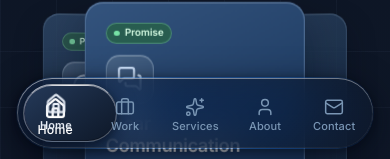
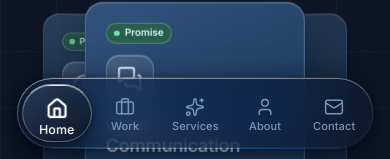
Before and after one commit to Bharat0264/MyWork, a Next.js app: page / in a window 390 px wide. Shown: the part 685-844 px from the top of the page. Built offline with nearby package versions, Linux system fonts and the light colour scheme.

Commit message:
Show liquid glass nav only on mobile (<=768px), align lens via getBoundingClientRect, and hide active tab under lens

```diff
--- a/app/globals.css
+++ b/app/globals.css
@@ -1578,8 +1578,11 @@ h1, h2, h3, h4, h5, h6 {
 .liquid-mobile-bar {
   position: fixed;
   bottom: calc(env(safe-area-inset-bottom, 0px) + 10px);
-  left: 16px;
-  right: 16px;
+  left: 0;
+  right: 0;
+  margin-inline: auto;
+  max-width: 480px;
+  width: calc(100% - 32px);
   z-index: 50;
   display: flex;
   align-items: center;
@@ -1609,6 +1612,13 @@ h1, h2, h3, h4, h5, h6 {
   user-select: none;
 }
 
+/* 1. Mobile only: show nav only when viewport width <= 768px */
+@media (min-width: 769px) {
+  .liquid-mobile-bar {
+    display: none !important;
+  }
+}
+
 /* Gradient border overlay */
 .liquid-mobile-bar::before {
   content: "";
@@ -1638,6 +1648,7 @@ h1, h2, h3, h4, h5, h6 {
 .liquid-mobile-lens {
   position: absolute;
   top: 6px;
+  left: 0;
   height: calc(100% - 12px);
   border-radius: 999px;
   pointer-events: auto;
--- a/components/liquid-glass-nav.tsx
+++ b/components/liquid-glass-nav.tsx
@@ -31,7 +31,7 @@ import {
    Adjust these to fine-tune blur strength, lens size, and spring physics.
    ======================================================================== */
 export const BLUR_STRENGTH = 18;      // px — backdrop blur strength on the glass bar (e.g. 12 - 24)
-export const LENS_SIZE = 1.35;        // multiplier — lens width relative to individual tab width (~1.1 - 1.5)
+export const LENS_SIZE = 1.0;         // multiplier — lens width matches active tab width (1.0 = exact)
 export const SPRING_STIFFNESS = 300;  // spring physics stiffness for slide & snap (e.g. 200 - 450)
 
 /* Internal motion constants */
@@ -40,7 +40,7 @@ const MAGNIFICATION = 1.12;           // convex magnification scale factor (1.12
 const DRAG_STRETCH_MAX = 1.2;         // maximum squash/stretch along drag velocity axis
 const HAPTIC_MS = 8;                  // duration in ms for tab-switch haptic tick
 const SCROLL_COMPRESS = 0.96;         // scale factor when user scrolls page
-const LENS_INSET = 6;                 // px — lens boundary inset from bar edges
+const LENS_INSET = 6;                 // px — lens boundary inset from bar top/bottom
 
 export interface TabItem {
   label: string;
@@ -62,6 +62,22 @@ export interface LiquidGlassNavProps {
   onChange?: (index: number) => void;
 }
 
+/* ── 1. useMediaQuery Hook (<= 768px only) ────────────────────────────── */
+function useMediaQuery(query: string): boolean {
+  const [matches, setMatches] = useState(false);
+
+  useEffect(() => {
+    const media = window.matchMedia(query);
+    setMatches(media.matches);
+
+    const listener = (e: MediaQueryListEvent) => setMatches(e.matches);
+    media.addEventListener("change", listener);
+    return () => media.removeEventListener("change", listener);
+  }, [query]);
+
+  return matches;
+}
+
 /* ── Route matching helper ────────────────────────────────────────────── */
 function getActiveFromPath(path: string, items: readonly TabItem[]): number {
   const exact = items.findIndex((t) => t.href === path);
@@ -80,22 +96,28 @@ function triggerHaptic() {
       navigator.vibrate(HAPTIC_MS);
     }
   } catch {
-    /* Ignore on browsers that disallow vibrate without user gesture */
+    /* Ignore on browsers without vibration */
   }
+}
+
+interface Geometry {
+  barWidth: number;
+  barHeight: number;
+  tabLeft: number;
+  tabWidth: number;
 }
 
 /**
  * iOS 26 Liquid Glass Mobile Bottom Navigation Bar
- * Features:
- * - Floating glass pill with 1px gradient border & deep shadow
- * - Draggable magnifying glass lens with refraction & specular rim
- * - Opaque gradient base preventing double-rendering of tabs underneath
- * - Full bar-width clone row with translateX(-lensX) & translateY(-lensTop) for exact alignment
- * - Magnification (scale 1.12) centered on the lens wrapper
- * - Lens position & clone offset driven from the exact same spring value
- * - Inset constraint (6px) keeping the lens fully inside the bar
- * - Page scroll compression (scale 0.96) and blur intensification
- * - Full accessibility: role="tablist", role="tab", aria-selected, arrow navigation, reduced motion
+ * Updates:
+ * 1. Mobile only: unmounts when viewport > 768px via useMediaQuery & CSS query.
+ *    Max-width 480px, centered at bottom with safe-area padding.
+ * 2. JS measurement via getBoundingClientRect() of bar and active tab:
+ *    - Lens width = tab.width, translateX = tab.left - bar.left
+ *    - Clone row width = bar.width, translateX = -(tab.left - bar.left)
+ *    - Recalculates on mount, resize, and tab change
+ *    - Real active tab is hidden (opacity: 0) to eliminate doubling
+ *    - Magnification scale(1.12) applied on centered wrapper inside lens
  */
 export function LiquidGlassNav({
   items = DEFAULT_TABS,
@@ -104,73 +126,78 @@ export function LiquidGlassNav({
 }: LiquidGlassNavProps = {}) {
   const pathname = usePathname();
   const prefersReducedMotion = useReducedMotion();
+  const isMobile = useMediaQuery("(max-width: 768px)");
+  const [mounted, setMounted] = useState(false);
+
   const tabList = items;
   const tabCount = tabList.length;
 
   const routeActiveIndex = getActiveFromPath(pathname, tabList);
   const currentActiveIndex = active !== undefined ? active : routeActiveIndex;
 
-  /* ── DOM & Measurement refs ─────────────────────────────────────────── */
+  /* ── DOM refs ───────────────────────────────────────────────────────── */
   const barRef = useRef<HTMLElement>(null);
   const tabRefs = useRef<(HTMLAnchorElement | null)[]>([]);
   const prevActiveRef = useRef<number>(currentActiveIndex);
 
-  const [tabMeta, setTabMeta] = useState<{ cx: number; w: number }[]>([]);
-  const [barSize, setBarSize] = useState<{ width: number; height: number }>({
-    width: 0,
-    height: 72,
+  /* ── 2. JS Measurement via getBoundingClientRect ────────────────────── */
+  const [geometry, setGeometry] = useState<Geometry>({
+    barWidth: 0,
+    barHeight: 72,
+    tabLeft: 0,
+    tabWidth: 0,
   });
 
   const measure = useCallback(() => {
     if (!barRef.current) return;
     const barRect = barRef.current.getBoundingClientRect();
-    setBarSize({ width: barRect.width, height: barRect.height || 72 });
-    const meta = tabRefs.current.map((el) => {
-      if (!el) return { cx: 0, w: 0 };
-      const r = el.getBoundingClientRect();
-      return {
-        cx: r.left - barRect.left + r.width / 2,
-        w: r.width,
-      };
+    const activeTabEl = tabRefs.current[currentActiveIndex];
+
+    if (!activeTabEl) {
+      setGeometry((prev) => ({
+        ...prev,
+        barWidth: barRect.width,
+        barHeight: barRect.height || 72,
+      }));
+      return;
+    }
+
+    const tabRect = activeTabEl.getBoundingClientRect();
+    setGeometry({
+      barWidth: barRect.width,
+      barHeight: barRect.height || 72,
+      tabLeft: tabRect.left - barRect.left,
+      tabWidth: tabRect.width,
     });
-    setTabMeta(meta);
+  }, [currentActiveIndex]);
+
+  useEffect(() => {
+    setMounted(true);
   }, []);
 
+  // Recalculate on mount, resize, fonts ready, and tab change
   useEffect(() => {
+    if (!mounted || !isMobile) return;
     measure();
     window.addEventListener("resize", measure);
     if (typeof document !== "undefined" && document.fonts) {
       document.fonts.ready.then(measure);
     }
     return () => window.removeEventListener("resize", measure);
-  }, [measure]);
-
-  /* ── Dynamic lens width ─────────────────────────────────────────────── */
-  const avgTabW = tabMeta.length > 0
-    ? tabMeta.reduce((sum, t) => sum + t.w, 0) / tabMeta.length
-    : 64;
-  const baseLensW = Math.max(54, avgTabW * LENS_SIZE);
-
-  /* ── Helper to calculate lens left edge position clamped within 6px inset ─ */
-  const calcTargetLeft = useCallback(
-    (tabIndex: number) => {
-      const cx = tabMeta[tabIndex]?.cx ?? (barSize.width > 0 ? barSize.width / 2 : 50);
-      const minLeft = LENS_INSET;
-      const maxLeft = Math.max(LENS_INSET, barSize.width - baseLensW - LENS_INSET);
-      return Math.max(minLeft, Math.min(maxLeft, cx - baseLensW / 2));
-    },
-    [tabMeta, barSize.width, baseLensW]
-  );
+  }, [mounted, isMobile, measure]);
 
   /* ── Spring-driven lens position & clone offset ──────────────────────── */
-  const rawLensX = useMotionValue(calcTargetLeft(currentActiveIndex));
-
   const springConfig = prefersReducedMotion
     ? { stiffness: 900, damping: 50, mass: 0.5 }
     : { stiffness: SPRING_STIFFNESS, damping: SPRING_DAMPING, mass: 1 };
 
-  // Single spring driving both lens position and clone offset
+  const rawLensX = useMotionValue(geometry.tabLeft);
+  const rawLensW = useMotionValue(geometry.tabWidth || 64);
+
   const lensX = useSpring(rawLensX, springConfig);
+  const lensW = useSpring(rawLensW, springConfig);
+
+  // Clone row translateX = -(tab.left - bar.left)
   const cloneX = useTransform(lensX, (val) => -val);
 
   // Velocity-driven squash & stretch along X
@@ -182,16 +209,17 @@ export function LiquidGlassNav({
   );
   const squashY = useTransform(stretchX, (s) => (prefersReducedMotion ? 1 : 2 - s));
 
-  // Sync lens to active tab
+  // Sync lens to measured geometry on active tab change
   useEffect(() => {
-    if (tabMeta.length === 0) return;
-    const targetLeft = calcTargetLeft(currentActiveIndex);
-    rawLensX.set(targetLeft);
-    if (prevActiveRef.current !== currentActiveIndex) {
-      triggerHaptic();
-      prevActiveRef.current = currentActiveIndex;
+    if (geometry.tabWidth > 0) {
+      rawLensX.set(geometry.tabLeft);
+      rawLensW.set(geometry.tabWidth);
+      if (prevActiveRef.current !== currentActiveIndex) {
+        triggerHaptic();
+        prevActiveRef.current = currentActiveIndex;
+      }
     }
-  }, [currentActiveIndex, tabMeta, calcTargetLeft, rawLensX]);
+  }, [geometry, currentActiveIndex, rawLensX, rawLensW]);
 
   /* ── Page scroll compression ────────────────────────────────────────── */
   const [scrolling, setScrolling] = useState(false);
@@ -210,7 +238,7 @@ export function LiquidGlassNav({
     };
   }, []);
 
-  /* ── Long press / Drag interaction ──────────────────────────────────── */
+  /* ── Long press & Drag interaction ──────────────────────────────────── */
   const [isPressHolding, setIsPressHolding] = useState(false);
   const [liveHoverIdx, setLiveHoverIdx] = useState<number | null>(null);
   const holdTimerRef = useRef<ReturnType<typeof setTimeout> | null>(null);
@@ -224,12 +252,15 @@ export function LiquidGlassNav({
   };
 
   const findNearestTab = useCallback(
-    (x: number) => {
-      if (tabMeta.length === 0) return 0;
+    (currentCenter: number) => {
       let closest = 0;
       let minDiff = Infinity;
-      tabMeta.forEach((t, i) => {
-        const diff = Math.abs(t.cx - x);
+      tabRefs.current.forEach((el, i) => {
+        if (!el || !barRef.current) return;
+        const bRect = barRef.current.getBoundingClientRect();
+        const tRect = el.getBoundingClientRect();
+        const tabCenter = tRect.left - bRect.left + tRect.width / 2;
+        const diff = Math.abs(tabCenter - currentCenter);
         if (diff < minDiff) {
           minDiff = diff;
           closest = i;
@@ -237,7 +268,7 @@ export function LiquidGlassNav({
       });
       return closest;
     },
-    [tabMeta]
+    []
   );
 
   const handlePanStart = () => {
@@ -248,17 +279,14 @@ export function LiquidGlassNav({
     dragVelocity.set(info.velocity.x);
     const curr = lensX.get();
 
-    // Rubber-band resistance at boundary edges (6px inset)
     const minBound = LENS_INSET;
-    const maxBound = Math.max(LENS_INSET, barSize.width - baseLensW - LENS_INSET);
+    const maxBound = Math.max(LENS_INSET, geometry.barWidth - geometry.tabWidth - LENS_INSET);
     let nextX = curr + info.delta.x;
     if (nextX < minBound) nextX = minBound + (nextX - minBound) * 0.28;
     if (nextX > maxBound) nextX = maxBound + (nextX - maxBound) * 0.28;
     rawLensX.set(nextX);
 
-    // Live highlight as lens sweeps past tabs
-    const lensCenter = nextX + baseLensW / 2;
-    const nearest = findNearestTab(lensCenter);
+    const nearest = findNearestTab(nextX + geometry.tabWidth / 2);
     if (nearest !== liveHoverIdx) {
       setLiveHoverIdx(nearest);
       triggerHaptic();
@@ -270,10 +298,7 @@ export function LiquidGlassNav({
     dragVelocity.set(0);
 
     const currentX = rawLensX.get();
-    const lensCenter = currentX + baseLensW / 2;
-    const nearest = findNearestTab(lensCenter);
-    const snapTarget = calcTargetLeft(nearest);
-    rawLensX.set(snapTarget);
+    const nearest = findNearestTab(currentX + geometry.tabWidth / 2);
     setLiveHoverIdx(null);
 
     if (nearest !== currentActiveIndex) {
@@ -283,6 +308,8 @@ export function LiquidGlassNav({
       if (targetAnchor) {
         targetAnchor.click();
       }
+    } else {
+      rawLensX.set(geometry.tabLeft);
     }
   };
 
@@ -324,20 +351,23 @@ export function LiquidGlassNav({
     }
   };
 
-  /* ── Derived values ─────────────────────────────────────────────────── */
+  // 1. Mobile only: unmount if viewport > 768px or not mounted yet
+  if (!mounted || !isMobile) {
+    return null;
+  }
+
   const currentBarScale = scrolling && !prefersReducedMotion ? SCROLL_COMPRESS : 1;
   const currentBarBlur = scrolling ? BLUR_STRENGTH + 8 : BLUR_STRENGTH;
 
   return (
     <>
-      {/* ── Inline SVG Refraction & Chromatic Aberration Filters ─────── */}
+      {/* ── Inline SVG Refraction Filter (Chromium) ─────────────────── */}
       <svg
         aria-hidden="true"
         className="sr-only"
         style={{ position: "absolute", width: 0, height: 0, overflow: "hidden", pointerEvents: "none" }}
       >
         <defs>
-          {/* Liquid Glass Refraction Filter (Chromium) */}
           <filter id="liquid-glass" x="-20%" y="-20%" width="140%" height="140%">
             <feTurbulence
               type="fractalNoise"
@@ -360,7 +390,7 @@ export function LiquidGlassNav({
         </defs>
       </svg>
 
-      {/* ── The Floating Glass Bar ───────────────────────────────────── */}
+      {/* ── 1. The Floating Glass Bar (max-width 480px, centered, fixed at bottom) */}
       <motion.nav
         ref={barRef}
         role="tablist"
@@ -375,14 +405,14 @@ export function LiquidGlassNav({
             ? { duration: 0.1 }
             : { type: "spring", stiffness: 450, damping: 32 }
         }
-        className="liquid-mobile-bar min-[1024px]:hidden"
+        className="liquid-mobile-bar"
       >
-        {/* ── Active Lens Indicator (Draggable Glass Pill) ────────────── */}
+        {/* ── 2. Lens: width = tab width, translateX = tab.left - bar.left ── */}
         <motion.div
           className="liquid-mobile-lens"
           style={{
-            left: lensX,
-            width: baseLensW,
+            x: lensX,
+            width: lensW,
             scaleX: stretchX,
             scaleY: squashY,
           }}
@@ -403,10 +433,10 @@ export function LiquidGlassNav({
           onPointerCancel={cancelHold}
           aria-hidden="true"
         >
-          {/* Top specular rim light reflection */}
+          {/* Specular top rim light */}
           <div className="liquid-mobile-lens__rim" aria-hidden="true" />
 
-          {/* Magnification wrapper around the lens center (scale 1.12) */}
+          {/* Magnification wrapper (scale 1.12) centered around lens center */}
           <div
             className="liquid-mobile-lens__mag-wrapper"
             style={{
@@ -420,15 +450,15 @@ export function LiquidGlassNav({
             }}
             aria-hidden="true"
           >
-            {/* Clone row: same width & height as the bar, offset by -lensX and -lensTop (-6px) */}
+            {/* Clone row: width = bar width, translateX = -(tab.left - bar.left) */}
             <motion.div
               className="liquid-mobile-lens__clone-row"
               style={{
                 position: "absolute",
                 top: 0,
                 left: 0,
-                width: barSize.width > 0 ? barSize.width : "100%",
-                height: barSize.height > 0 ? barSize.height : 72,
+                width: geometry.barWidth > 0 ? geometry.barWidth : "100%",
+                height: geometry.barHeight > 0 ? geometry.barHeight : 72,
                 x: cloneX,
                 y: -LENS_INSET,
                 display: "flex",
@@ -458,7 +488,7 @@ export function LiquidGlassNav({
           </div>
         </motion.div>
 
-        {/* ── Base Tab Items (Underneath the lens) ────────────────────── */}
+        {/* ── Base Tab Items (Underneath lens) ─────────────────────────── */}
         {tabList.map((item, idx) => {
           const Icon = item.icon;
           const isActive = idx === currentActiveIndex;
@@ -478,40 +508,23 @@ export function LiquidGlassNav({
               onClick={(e) => handleTabClick(e, idx, item.href)}
               data-active={isActive}
               data-highlight={isHighlighted}
+              style={{
+                /* Hide the real active tab (opacity 0) so only the lens copy shows */
+                opacity: isActive ? 0 : 1,
+                transition: "opacity 0.15s ease",
+              }}
               className={`liquid-mobile-tab ${
                 isActive || isHighlighted
                   ? "liquid-mobile-tab--active"
                   : "liquid-mobile-tab--inactive"
               }`}
             >
-              <motion.span
-                className="liquid-mobile-tab__icon"
-                animate={{
-                  y: isActive && !prefersReducedMotion ? -3 : 0,
-                  scale: isActive ? 1.08 : 1,
-                }}
-                transition={
-                  prefersReducedMotion
-                    ? { duration: 0.1 }
-                    : { type: "spring", stiffness: 500, damping: 22 }
-                }
-              >
+              <span className="liquid-mobile-tab__icon">
                 <Icon size={20} strokeWidth={isActive ? 2.4 : 1.8} />
-              </motion.span>
-              <motion.span
-                className="liquid-mobile-tab__label"
-                animate={{
-                  y: isActive && !prefersReducedMotion ? -1 : 0,
-                  fontWeight: isActive ? 700 : 500,
-                }}
-                transition={
-                  prefersReducedMotion
-                    ? { duration: 0.1 }
-                    : { type: "spring", stiffness: 500, damping: 22 }
-                }
-              >
+              </span>
+              <span className="liquid-mobile-tab__label">
                 {item.label}
-              </motion.span>
+              </span>
             </Link>
           );
         })}
```
